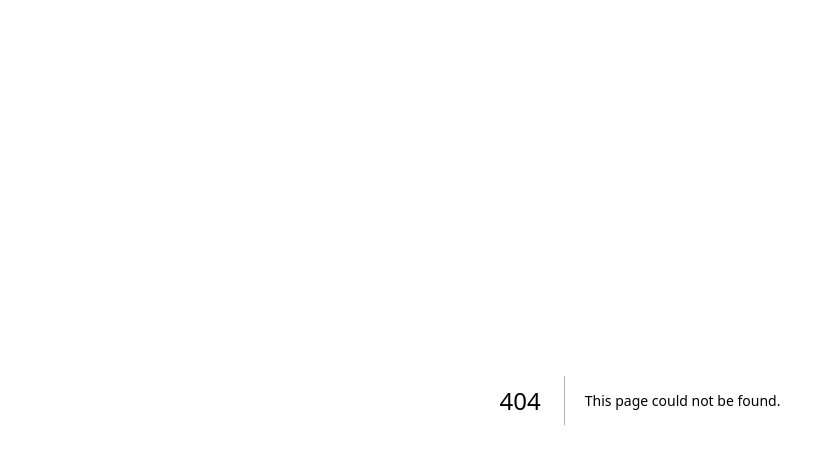
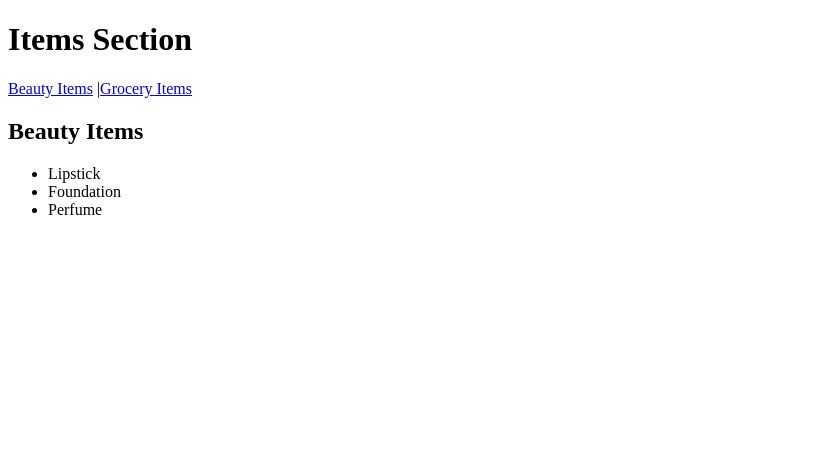
Before and after one commit to adisri06/nextjs_training, a Next.js app: page /beauty in a window 1280 px wide. Before the commit this address had no page. Shown: the top 464 px of the page, without its empty margins (0-835 px from the left). Built offline with nearby package versions, Linux system fonts and the light colour scheme.

Commit message:
Grouping route

```diff
--- /dev/null
+++ b/src/app/(items)/beauty/page.js
@@ -0,0 +1,14 @@
+export default function Beauty() {
+    const beautyItems = ["Lipstick", "Foundation", "Perfume"];
+
+    return (
+      <div>
+        <h2>Beauty Items</h2>
+        <ul>
+          {beautyItems.map((item, index) => (
+            <li key={index}>{item}</li>
+          ))}
+        </ul>
+      </div>
+    );
+  }
--- /dev/null
+++ b/src/app/(items)/layout.js
@@ -0,0 +1,19 @@
+'use client';
+
+import { useRouter } from 'next/navigation';
+
+// app/(items)/layout.js
+export default function ItemsLayout({ children }) {
+  const router = useRouter();
+
+  return (
+    <div>
+      <h1>Items Section</h1>
+      <nav>
+        <a href="/beauty">Beauty Items</a> |
+        <a href="/grocery">Grocery Items</a>
+      </nav>
+      {children}
+    </div>
+  );
+}
```
Also changed, not shown: src/app/(items)/grocery/page.js (added, +15 -0 lines), src/app/page.js (+0 -19 lines).
